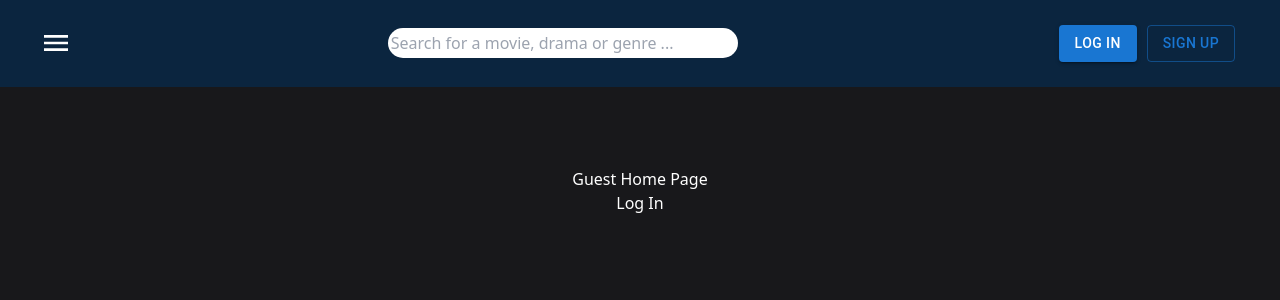
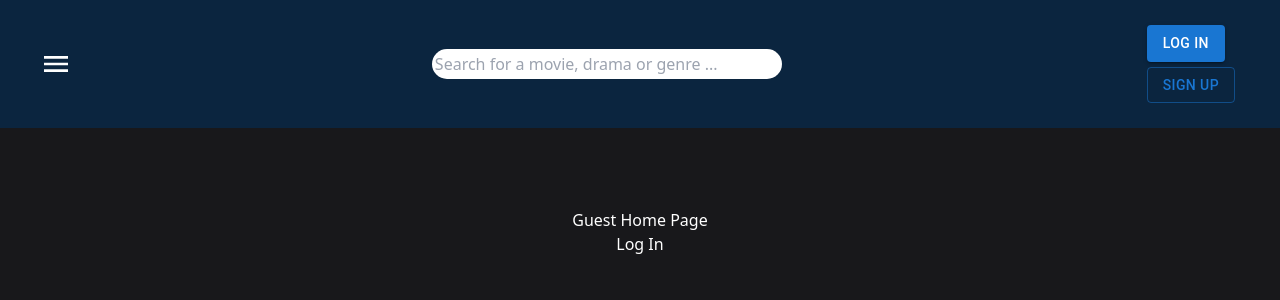
Before and after one commit to AdamAzuddin/cinemate, a Next.js app: page / in a window 1280 px wide. Shown: the top 300 px of the page. Built offline with nearby package versions, Linux system fonts and the light colour scheme; no server answers.

Commit message:
hide suth button when signed in as google

```diff
--- a/components/Header.tsx
+++ b/components/Header.tsx
@@ -11,12 +11,16 @@
  import Button from "@mui/material/Button";
  import { useRouter } from "next/navigation";
 
- const Header = () => {
+ type HeaderProps = {
+   showAuthButton: boolean
+ }
+
+ const Header = ({ showAuthButton }: HeaderProps) => {
    const [active, setActive] = useState(false);
    // set an empty div element
    const menuRef = useRef<HTMLDivElement>(null);
 
-   const router = useRouter()
+   const router = useRouter();
 
    useEffect(() => {
      const handleOutsideClick = (event: any) => {
@@ -76,18 +80,26 @@
              <SearchBar />
            </div>
 
-           <div style={{margin:"5px"}}>
-             <Button variant="contained" onClick={()=> router.push
-             ('/../pages/LogIn')} >
+           {showAuthButton && (
+             <div>
+               <div style={{ margin: "5px" }}>
+                 <Button
+                   variant="contained"
+                   onClick={() => router.push("/../pages/LogIn")}
+                 >
                    Log in
                  </Button>
                </div>
-           <div style={{margin:"5px"}}>
-             <Button variant="outlined" onClick={()=> router.push
-             ('/../pages/SignUp')} >
+               <div style={{ margin: "5px" }}>
+                 <Button
+                   variant="outlined"
+                   onClick={() => router.push("/../pages/SignUp")}
+                 >
                    Sign up
                  </Button>
                </div>
+             </div>
+           )}
          </div>
        </div>
        <div
@@ -100,7 +112,7 @@
            // animation
            transform: active ? "translateX(0%)" : "translateX(-100%)",
            transition: "all 0.5s ease-in-out",
-           zIndex: '1000'
+           zIndex: "1000",
          }}
        >
          <OverlayMenu activeState={[active, setActive]} />
--- a/pages/index.tsx
+++ b/pages/index.tsx
@@ -5,21 +5,11 @@ import type { Session } from "next-auth";
 
 export default function Home() {
   const { data, status } = useSession();
-  if (status === "authenticated") {
   return (
     <>
-        <Header />
+      <Header showAuthButton={status === "authenticated" ? false : true} />
       <main>
-          <User session={data} />
-        </main>
-      </>
-    );
-  } else
-    return (
-      <>
-        <Header />
-        <main>
-          <Guest />
+        {status === "authenticated" ? <User session={data} /> : <Guest />}
       </main>
     </>
   );
@@ -51,8 +41,7 @@ function User({ session }: UserProps) {
       <h3 className="text-white text-4xl">Authorized user homepage</h3>
       <div className="details">
         <h5>{session?.user?.name}</h5>
-        <h5>Unknown</h5>
-        <h5>Unknown</h5>
+        <h5>{session?.user?.email}</h5>
       </div>
 
       <div className="justify-center flex bg-blue-500">
```
Lines whose indentation alone changed are shown as unchanged.
